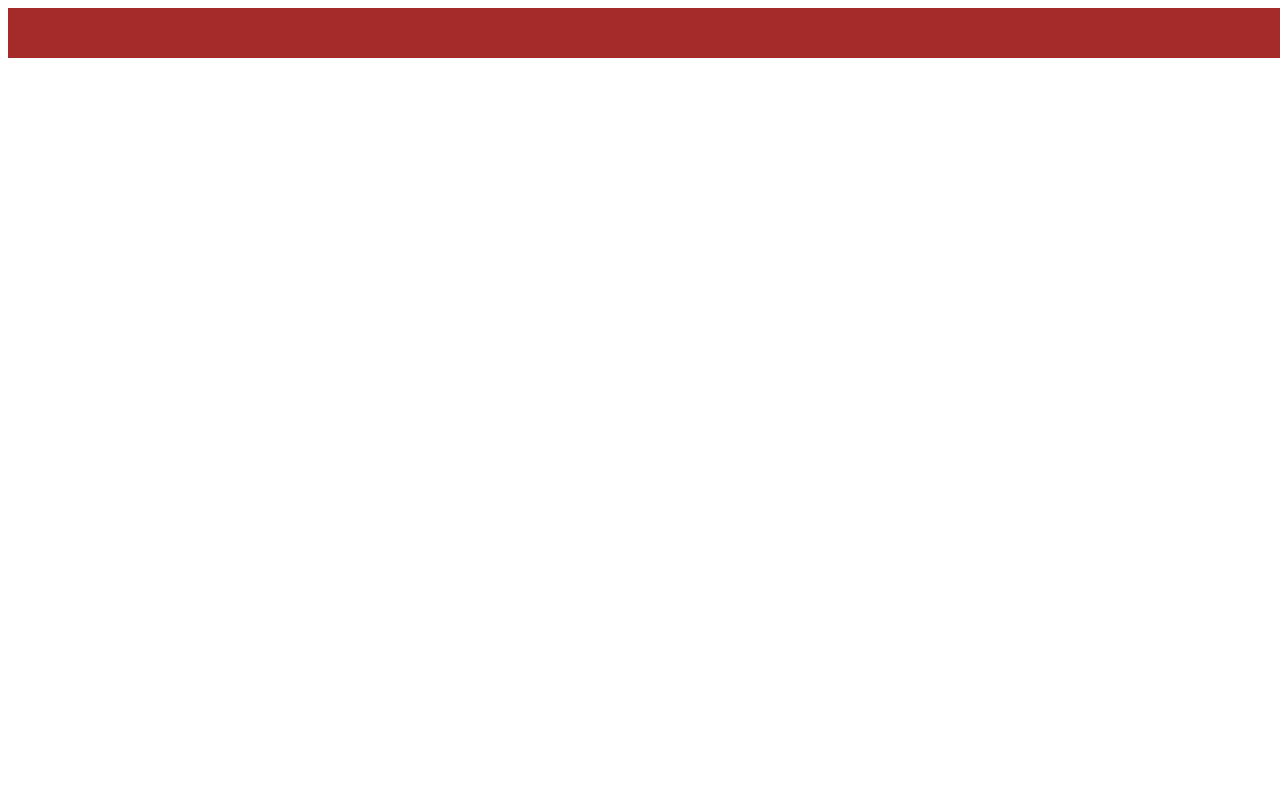
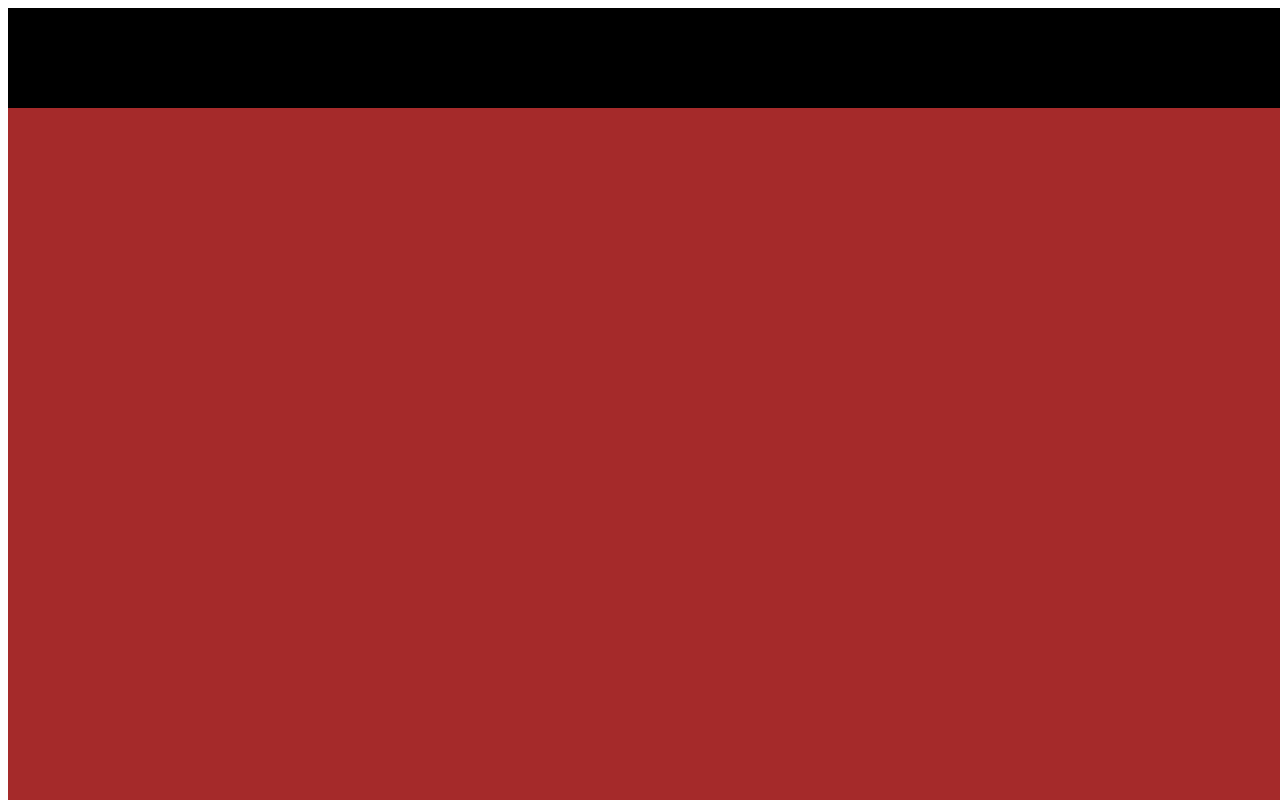
Before and after one commit to Hafidzurr/tryerror, a plain HTML site: page index.html in a window 1280 px wide. Shown: the top 800 px of the page. Drawn offline with Linux system fonts and the light colour scheme.

Commit message:
try revert

```diff
--- a/style.css
+++ b/style.css
@@ -1,5 +1,11 @@
 .pages{
-    width: 1520px;
-    height: 50px;
+    width: 1505px;
+    height: 1000px;
     background: brown;
 }
+
+.header{
+    width: 1505px;
+    height: 100px;
+    background: black;
+}
```
